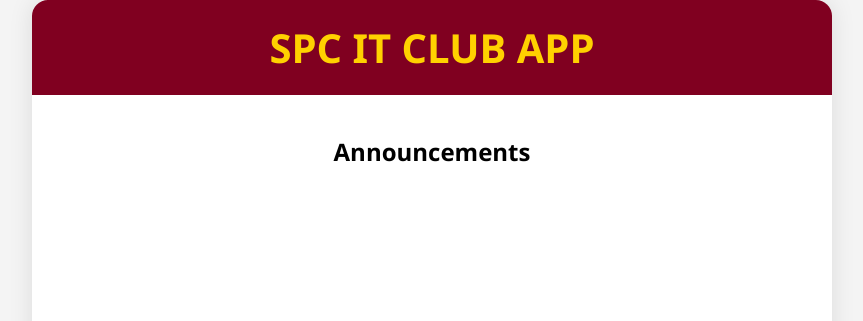
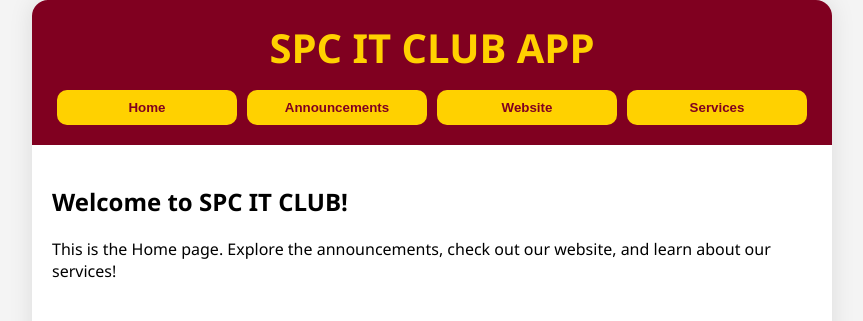
Before and after one commit to SPC-IT-CLUB/SPCITCLUB-app, a plain HTML site: page index.html in a window 1280 px wide. Shown: the whole page, without its empty margins (208-1071 px from the left). Drawn offline with Linux system fonts and the light colour scheme; no server answers.

Commit message:
4 Pages Updation

```diff
--- a/index.html
+++ b/index.html
@@ -10,7 +10,7 @@ body{margin:0;font-family:'Segoe UI',sans-serif;background:#f4f4f4;}
 .app{max-width:800px;margin:auto;min-height:100vh;background:white;border-radius:16px;overflow:hidden;box-shadow:0 0 25px rgba(0,0,0,0.1);position:relative;}
 header{
   display:flex;
-  justify-content:center;
+  flex-direction:column;
   align-items:center;
   background:var(--primary);
   color:var(--gold);
@@ -25,16 +25,47 @@ header h1#appButton{
   cursor:pointer;
   user-select:none;
   transition:transform 0.2s;
-  font-size: clamp(1.5rem, 5vw, 2.5rem); /* Responsive font size */
+  font-size: clamp(1.5rem, 5vw, 2.5rem);
 }
 header h1#appButton:hover{transform:scale(1.05);}
-.content{padding:20px;text-align:center;}
+
+/* Navbar styling */
+.navbar{
+  display:flex;
+  justify-content:space-around;
+  width:100%;
+  margin-top:15px;
+}
+.navbar button{
+  background:var(--gold);
+  color:var(--primary);
+  border:none;
+  padding:10px 15px;
+  border-radius:10px;
+  font-weight:bold;
+  cursor:pointer;
+  flex:1;
+  margin:0 5px;
+  transition: transform 0.2s, background 0.2s;
+}
+.navbar button:hover{transform:scale(1.05);}
+.navbar button.active{
+  background:#ccaa00; /* Darker gold for selected button */
+  color:var(--primary);
+}
+
+/* Pages styling */
+.page{display:none;padding:20px;}
+.page.active{display:block;}
+
 #announcementsContainer{text-align:left;}
 .announcement{background:var(--gold);color:var(--primary);padding:15px;border-radius:14px;margin:15px 0;}
 .announcement img{width:100%;border-radius:10px;margin-bottom:10px;}
 .announcement h3{margin:0 0 5px 0;}
 .admin-controls{margin-top:10px;}
 .admin-controls button{padding:6px 10px;margin-right:5px;font-size:0.8rem;}
+iframe{width:100%;height:80vh;border:none;border-radius:10px;}
+
 .popup{position:fixed;inset:0;backdrop-filter:blur(10px);background:rgba(0,0,0,0.3);display:flex;justify-content:center;align-items:flex-end;opacity:0;pointer-events:none;transition:0.3s;z-index:100;}
 .popup.active{opacity:1;pointer-events:all;}
 .popup-content{width:90%;max-width:480px;background:white;border-radius:20px 20px 0 0;padding:20px;transform:translateY(100%);transition:0.3s;}
@@ -51,10 +82,36 @@ button{background:var(--primary);color:var(--gold);border:none;padding:12px;bord
 <div class="app">
 <header>
 <h1 id="appButton">SPC IT CLUB APP</h1>
+
+<!-- Navbar -->
+<div class="navbar">
+  <button data-page="homePage">Home</button>
+  <button data-page="announcementsPage">Announcements</button>
+  <button data-page="websitePage">Website</button>
+  <button data-page="servicesPage">Services</button>
+</div>
+
 </header>
-<div class="content">
+
+<!-- Pages -->
+<div id="homePage" class="page active">
+<h2>Welcome to SPC IT CLUB!</h2>
+<p>This is the Home page. Explore the announcements, check out our website, and learn about our services!</p>
+</div>
+
+<div id="announcementsPage" class="page">
 <h2>Announcements</h2>
 <div id="announcementsContainer"></div>
+</div>
+
+<div id="websitePage" class="page">
+<h2>Our Website</h2>
+<iframe src="https://sites.google.com/view/spc-student-it-club" title="SPC IT CLUB Website"></iframe>
+</div>
+
+<div id="servicesPage" class="page">
+<h2>Services</h2>
+<p>Services page coming soon!</p>
 </div>
 </div>
 
@@ -107,6 +164,24 @@ window.closePopup = id => document.getElementById(id).classList.remove("active")
 
 document.getElementById("appButton").addEventListener("click", () => openPopup('adminLogin'));
 
+/* Page navigation */
+const navbarButtons = document.querySelectorAll('.navbar button');
+function showPage(pageId){
+  document.querySelectorAll('.page').forEach(p=>p.classList.remove('active'));
+  document.getElementById(pageId).classList.add('active');
+
+  // Highlight active navbar button
+  navbarButtons.forEach(btn=>btn.classList.remove('active'));
+  const activeBtn = document.querySelector(`.navbar button[data-page="${pageId}"]`);
+  if(activeBtn) activeBtn.classList.add('active');
+}
+
+// Attach click events
+navbarButtons.forEach(btn=>{
+  btn.addEventListener('click', ()=> showPage(btn.dataset.page));
+});
+
+/* Admin login */
 document.getElementById("loginBtn").addEventListener("click", async () => {
   const pass = document.getElementById("adminPassword").value;
   if(pass === ADMIN_PASSWORD){
@@ -117,6 +192,7 @@ document.getElementById("loginBtn").addEventListener("click", async () => {
   } else alert("Wrong password");
 });
 
+/* Open Post Popup */
 function openPostPopup(id=null){
   editingId = id;
   document.getElementById("postTitle").innerText = id ? "Edit Announcement" : "New Announcement";
@@ -137,13 +213,12 @@ function openPostPopup(id=null){
   openPopup('postPopup');
 }
 
+/* Save Post */
 document.getElementById("savePostBtn").addEventListener("click", async ()=>{
   if(!isAdmin) return alert("You must be logged in as admin!");
-
   const title = document.getElementById("titleInput").value.trim();
   const content = document.getElementById("contentInput").value.trim();
   const file = document.getElementById("thumbnailInput").files[0];
-
   if(!title || !content) return alert("Title and content required");
 
   let imageUrl = null;
@@ -162,17 +237,19 @@ document.getElementById("savePostBtn").addEventListener("click", async ()=>{
   closePopup('postPopup');
 });
 
+/* Delete Post */
 window.deletePost = async function(id){
   if(!isAdmin) return alert("You must be logged in as admin!");
   if(!confirm("Delete this post?")) return;
   await deleteDoc(doc(db,"announcements",id));
 }
 
+/* Announcements rendering */
 const announcementsContainer = document.getElementById("announcementsContainer");
 
 function renderAnnouncements(){
   onSnapshot(collection(db,"announcements"), snapshot=>{
-    announcementsContainer.innerHTML="";
+    announcementsContainer.innerHTML = "";
     snapshot.forEach(docSnap=>{
       const post = docSnap.data();
       const id = docSnap.id;
@@ -188,11 +265,12 @@ function renderAnnouncements(){
           <button onclick="deletePost('${id}')">Delete</button>
         </div>`:""}
       `;
-      announcementsContainer.appendChild(div);
+      announcementsContainer.prepend(div); // newest on top
     });
   });
 }
 
+// Start
 renderAnnouncements();
 </script>
 </body>
```
